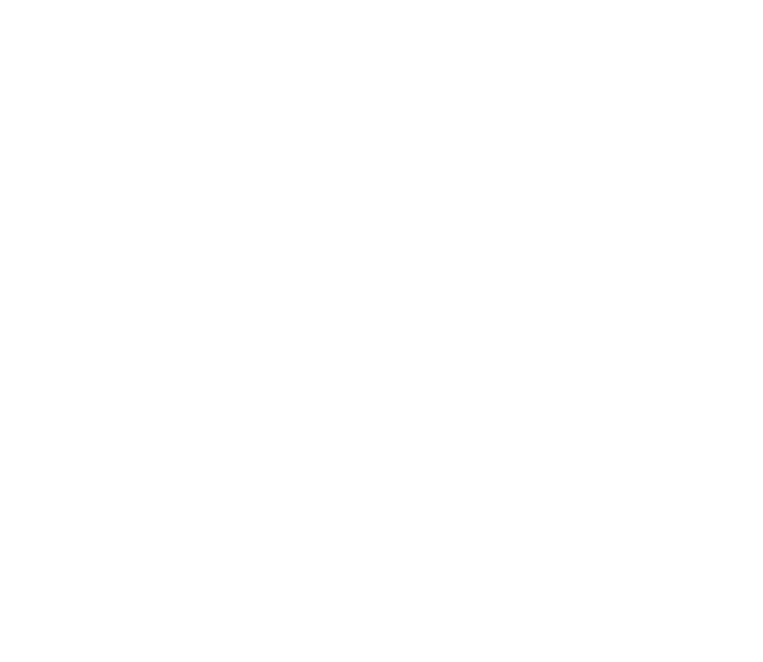
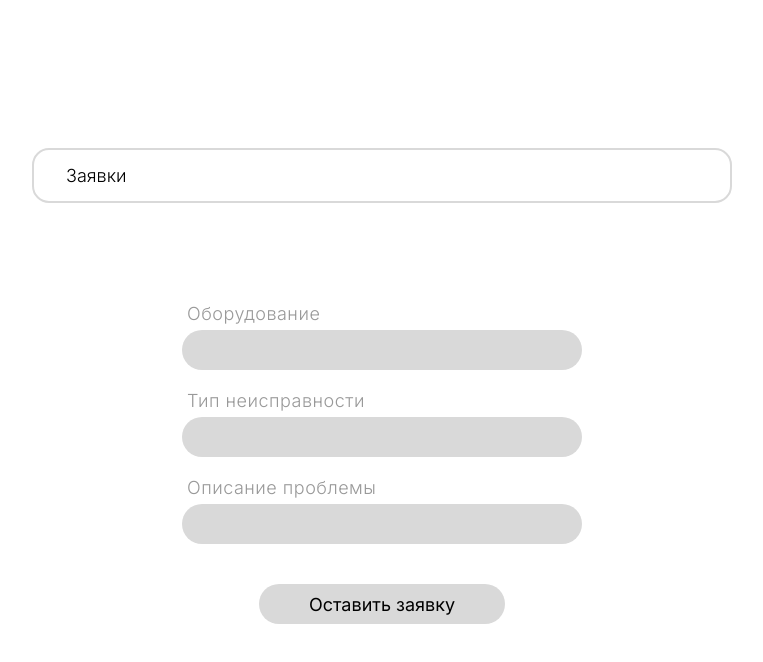
Before and after one commit to Azreil-OFD/evil-dem, a Nuxt app: page /home in a window 1280 px wide. Before the commit this address had no page. Shown: the top 662 px of the page, without its empty margins (258-1021 px from the left). Built offline with nearby package versions, Linux system fonts and the light colour scheme.

Commit message:
applications

```diff
--- a/assets/css/global.scss
+++ b/assets/css/global.scss
@@ -11,14 +11,17 @@
 }
 
 body, html {
-    height: 100%;
     display: flex;
     justify-content: center;
     align-items: center;
     font-weight: 300;
 }
 
-.register {
+summary {
+    font-size: $element-font-size;
+}
+
+.form {
     width: 400px;
     text-align: left;
 
@@ -34,14 +37,14 @@
         font-size: $element-font-size;
         font-weight: normal;
     }
+
+    form {
+        display: flex;
+        flex-direction: column;
+    }
 }
 
-.register-form {
-    display: flex;
-    flex-direction: column;
-}
-
-.register-input {
+.form-input {
     display: flex;
     flex-direction: column;
 
@@ -65,7 +68,7 @@
     }
 }
 
-.register-link {
+.form-link {
     color: #585858;
     margin: 0 auto;
     font-size: $element-font-size;
--- /dev/null
+++ b/pages/Home/applications.vue
@@ -0,0 +1,103 @@
+<template>
+  <div class="application">
+    <details class="application-title">
+      <summary>Заявки</summary>
+      <details class="application-actual">
+        <summary>Актуальные</summary>
+        <p><b>Имя:</b> ООО Россети<br><b>Дата добавления:</b> 02.02.2022<br><b>Оборудование:</b> компьютер<br><b>Тип
+            неисправности:</b> механическая<br><b>Описание проблемы:</b> что-то поломало моё устройство вчера
+          вечером.<br><b>Клиент:</b> Максим Олегов Николаевич<br><b>Статус:</b> в работе</p>
+        <p><b>Имя:</b> ООО Россети<br><b>Дата добавления:</b> 02.02.2022<br><b>Оборудование:</b> компьютер<br><b>Тип
+            неисправности:</b> механическая<br><b>Описание проблемы:</b> что-то поломало моё устройство вчера
+          вечером.<br><b>Клиент:</b> Максим Олегов Николаевич<br><b>Статус:</b> в работе</p>
+        <p><b>Имя:</b> ООО Россети<br><b>Дата добавления:</b> 02.02.2022<br><b>Оборудование:</b> компьютер<br><b>Тип
+            неисправности:</b> механическая<br><b>Описание проблемы:</b> что-то поломало моё устройство вчера
+          вечером.<br><b>Клиент:</b> Максим Олегов Николаевич<br><b>Статус:</b> в работе</p>
+        <p><b>Имя:</b> ООО Россети<br><b>Дата добавления:</b> 02.02.2022<br><b>Оборудование:</b> компьютер<br><b>Тип
+            неисправности:</b> механическая<br><b>Описание проблемы:</b> что-то поломало моё устройство вчера
+          вечером.<br><b>Клиент:</b> Максим Олегов Николаевич<br><b>Статус:</b> в работе</p>
+        <p><b>Имя:</b> ООО Россети<br><b>Дата добавления:</b> 02.02.2022<br><b>Оборудование:</b> компьютер<br><b>Тип
+            неисправности:</b> механическая<br><b>Описание проблемы:</b> что-то поломало моё устройство вчера
+          вечером.<br><b>Клиент:</b> Максим Олегов Николаевич<br><b>Статус:</b> в работе</p>
+        <p><b>Имя:</b> ООО Россети<br><b>Дата добавления:</b> 02.02.2022<br><b>Оборудование:</b> компьютер<br><b>Тип
+            неисправности:</b> механическая<br><b>Описание проблемы:</b> что-то поломало моё устройство вчера
+          вечером.<br><b>Клиент:</b> Максим Олегов Николаевич<br><b>Статус:</b> в работе</p>
+        <p><b>Имя:</b> ООО Россети<br><b>Дата добавления:</b> 02.02.2022<br><b>Оборудование:</b> компьютер<br><b>Тип
+            неисправности:</b> механическая<br><b>Описание проблемы:</b> что-то поломало моё устройство вчера
+          вечером.<br><b>Клиент:</b> Максим Олегов Николаевич<br><b>Статус:</b> в работе</p>
+
+      </details>
+      <details class="application-completed">
+        <summary>Завершенные</summary>
+        <p><b>Имя:</b> ООО Россети<br><b>Дата добавления:</b> 02.02.2022<br><b>Оборудование:</b> компьютер<br><b>Тип
+            неисправности:</b> механическая<br><b>Описание проблемы:</b> что-то поломало моё устройство вчера
+          вечером.<br><b>Клиент:</b> Максим Олегов Николаевич<br><b>Статус:</b> выполнено</p>
+        <p><b>Имя:</b> ООО Россети<br><b>Дата добавления:</b> 02.02.2022<br><b>Оборудование:</b> компьютер<br><b>Тип
+            неисправности:</b> механическая<br><b>Описание проблемы:</b> что-то поломало моё устройство вчера
+          вечером.<br><b>Клиент:</b> Максим Олегов Николаевич<br><b>Статус:</b> выполнено</p>
+        <p><b>Имя:</b> ООО Россети<br><b>Дата добавления:</b> 02.02.2022<br><b>Оборудование:</b> компьютер<br><b>Тип
+            неисправности:</b> механическая<br><b>Описание проблемы:</b> что-то поломало моё устройство вчера
+          вечером.<br><b>Клиент:</b> Максим Олегов Николаевич<br><b>Статус:</b> выполнено</p>
+        <p><b>Имя:</b> ООО Россети<br><b>Дата добавления:</b> 02.02.2022<br><b>Оборудование:</b> компьютер<br><b>Тип
+            неисправности:</b> механическая<br><b>Описание проблемы:</b> что-то поломало моё устройство вчера
+          вечером.<br><b>Клиент:</b> Максим Олегов Николаевич<br><b>Статус:</b> выполнено</p>
+        <p><b>Имя:</b> ООО Россети<br><b>Дата добавления:</b> 02.02.2022<br><b>Оборудование:</b> компьютер<br><b>Тип
+            неисправности:</b> механическая<br><b>Описание проблемы:</b> что-то поломало моё устройство вчера
+          вечером.<br><b>Клиент:</b> Максим Олегов Николаевич<br><b>Статус:</b> выполнено</p>
+        <p><b>Имя:</b> ООО Россети<br><b>Дата добавления:</b> 02.02.2022<br><b>Оборудование:</b> компьютер<br><b>Тип
+            неисправности:</b> механическая<br><b>Описание проблемы:</b> что-то поломало моё устройство вчера
+          вечером.<br><b>Клиент:</b> Максим Олегов Николаевич<br><b>Статус:</b> выполнено</p>
+        <p><b>Имя:</b> ООО Россети<br><b>Дата добавления:</b> 02.02.2022<br><b>Оборудование:</b> компьютер<br><b>Тип
+            неисправности:</b> механическая<br><b>Описание проблемы:</b> что-то поломало моё устройство вчера
+          вечером.<br><b>Клиент:</b> Максим Олегов Николаевич<br><b>Статус:</b> выполнено</p>
+      </details>
+    </details>
+  </div>
+</template>
+
+<script lang="ts" setup>
+
+</script>
+
+<style lang="scss" scoped>
+summary {
+  user-select: none;
+  padding: 2px;
+  cursor: pointer;
+  list-style: none;
+}
+
+details {
+  p {
+    word-wrap: normal;
+    margin-left: 23px;
+  }
+}
+
+b {
+  font-weight: 500;
+}
+
+.application {
+  width: 700px;
+  margin-bottom: 100px;
+  border: 2px solid #D9D9D9;
+  border-radius: 17px;
+  padding: 13px 30px;
+}
+
+.application-actual summary,
+.application-completed summary {
+  list-style-type: circle;
+  margin: 10px 0 10px 20px;
+}
+
+.application-actual[open]>summary,
+.application-completed[open]>summary {
+  list-style-type: disc;
+}
+
+.application-actual {
+  margin-top: 30px;
+}
+</style>
--- /dev/null
+++ b/pages/home.vue
@@ -0,0 +1,45 @@
+<template>
+  <div class="home-page">
+    <applications></applications>
+    <div class="form">
+      <form @submit.prevent="send_application">
+        <div class="form-input">
+          <label for="equipment">Оборудование</label>
+          <input type="text" v-model="equipment" required>
+        </div>
+        <div class="form-input">
+          <label for="type_of_fault">Тип неисправности</label>
+          <input type="text" v-model="type_of_fault" required>
+        </div>
+        <div class="form-input">
+          <label for="problem_description">Описание проблемы</label>
+          <input type="text" v-model="problem_description" required>
+        </div>
+        <button type="submit">Оставить заявку</button>
+      </form>
+    </div>
+  </div>
+</template>
+
+<script lang="ts" setup>
+import { ref } from 'vue';
+import applications from './Home/applications.vue';
+
+const equipment = ref('')
+const type_of_fault = ref('')
+const problem_description = ref('')
+
+const send_application = () => {
+  // smth..
+}
+
+</script>
+
+<style>
+.home-page {
+  margin: 20% 0 200px 0;
+  display: flex;
+  align-items: center;
+  flex-direction: column;
+}
+</style>
--- a/pages/signin.vue
+++ b/pages/signin.vue
@@ -1,16 +1,16 @@
 <template>
-  <div class="register">
-    <form @submit.prevent="register" class="register-form">
-      <div class="register-input">
+  <div class="form">
+    <form @submit.prevent="sign">
+      <div class="form-input">
         <label for="login">Логин</label>
-        <input type="text" v-model="login" id="username" required>
+        <input type="text" v-model="login" required>
       </div>
-      <div class="register-input">
+      <div class="form-input">
         <label for="password">Пароль</label>
-        <input type="password" v-model="password" id="password" required>
+        <input type="password" v-model="password" required>
       </div>
       <button type="submit">Войти</button>
-      <nuxt-link to="/signup" class="register-link">Зарегистрироваться</nuxt-link>
+      <nuxt-link to="/signup" class="form-link">Зарегистрироваться</nuxt-link>
     </form>
   </div>
 </template>
@@ -21,14 +21,16 @@
 const password = ref('');
 const login = ref('');
 
-const register = () => {
+const sign = () => {
   if (true) {
-    navigateTo('/signup')
+    navigateTo('/home')
   }
   console.log(`Вход логин - ${login.value} пароль - ${password.value}`);
 }
 </script>
 
 <style lang="scss" scoped>
-
+.form {
+  margin-top: 70%;
+}
 </style>
--- a/pages/signup.vue
+++ b/pages/signup.vue
@@ -1,24 +1,24 @@
 <template>
-  <div class="register">
-    <form @submit.prevent="register" class="register-form">
-      <div class="register-input">
+  <div class="form">
+    <form @submit.prevent="register">
+      <div class="form-input">
         <label for="fio">ФИО</label>
-        <input type="text" v-model="fio" id="password" required>
+        <input type="text" v-model="fio" required>
       </div>
-      <div class="register-input">
+      <div class="form-input">
         <label for="organisation">Наименование организации</label>
-        <input type="text" v-model="organisation" id="password" required>
+        <input type="text" v-model="organisation" required>
       </div>
-      <div class="register-input">
+      <div class="form-input">
         <label for="login">Логин</label>
-        <input type="text" v-model="login" id="username" required>
+        <input type="text" v-model="login" required>
       </div>
-      <div class="register-input">
+      <div class="form-input">
         <label for="password">Пароль</label>
-        <input type="password" v-model="password" id="password" required>
+        <input type="password" v-model="password" required>
       </div>
       <button type="submit">Зарегистрироваться</button>
-      <nuxt-link to="/signin" class="register-link">Войти</nuxt-link>
+      <nuxt-link to="/signin" class="form-link">Войти</nuxt-link>
     </form>
   </div>
 </template>
@@ -32,11 +32,13 @@
 const password = ref('');
 
 const register = () => {
-  navigateTo('/index')
+  navigateTo('/home')
   console.log(`Регистрация организация - ${organisation.value} логин- ${login.value} пароль - ${password.value}`);
 }
 </script>
 
 <style lang="scss" scoped>
-
+.form {
+  margin-top: 50%;
+}
 </style>
```
